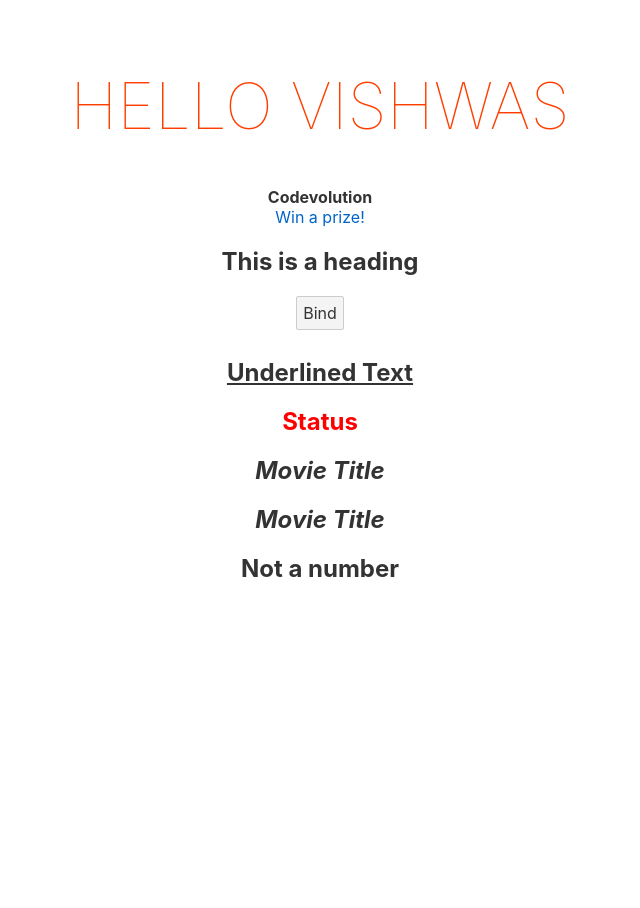
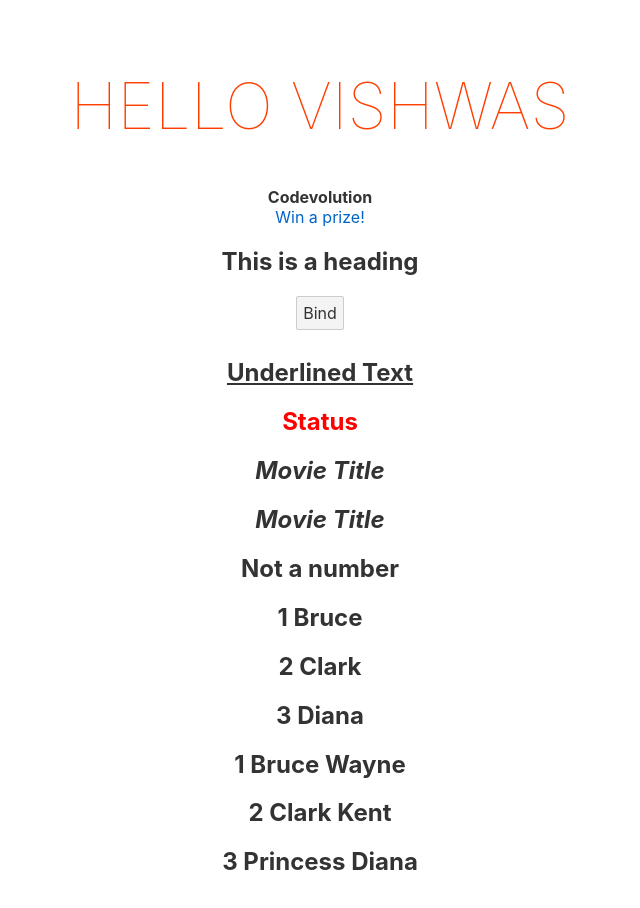
Before and after one commit to gopinav/Svelte-Tutorials, a Svelte app in the folder svelte-fundamentals/: page / in a window 1280 px wide. Shown: the top 908 px of the page, without its empty margins (320-960 px from the left). Before the commit the page ends 800 px from the top, so only its background shows below. Built offline with nearby package versions, Linux system fonts and the light colour scheme.

Commit message:
List Rendering

```diff
--- a/svelte-fundamentals/src/App.svelte
+++ b/svelte-fundamentals/src/App.svelte
@@ -7,6 +7,12 @@
   const status = 'danger'
   const promoted = true
   const num = 'Hi'
+  const names = ['Bruce', 'Clark', 'Diana']
+  const fullNames = [
+    { first: 'Bruce', last: 'Wayne' },
+    { first: 'Clark', last: 'Kent' },
+    { first: 'Princess', last: 'Diana' }
+  ]
 </script>
 
 <main>
@@ -32,6 +38,14 @@
   {:else}
     <h2>Not a number</h2>
   {/if}
+
+  {#each names as name, index (name)}
+    <h2>{index + 1} {name}</h2>
+  {/each}
+
+  {#each fullNames as name, index (name.first)}
+    <h2>{index + 1} {name.first} {name.last}</h2>
+  {/each}
 </main>
 
 <style>
```
